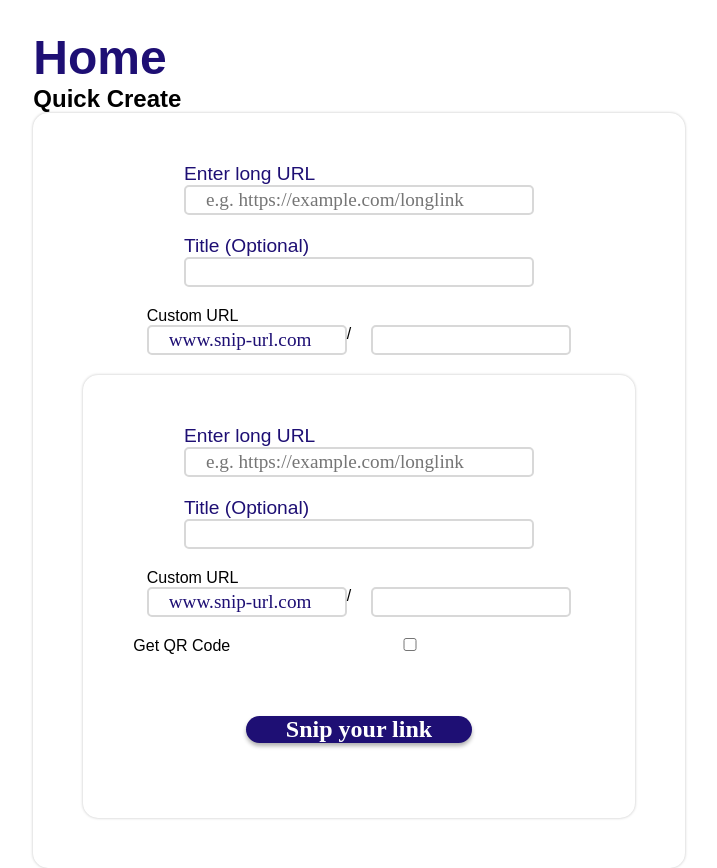
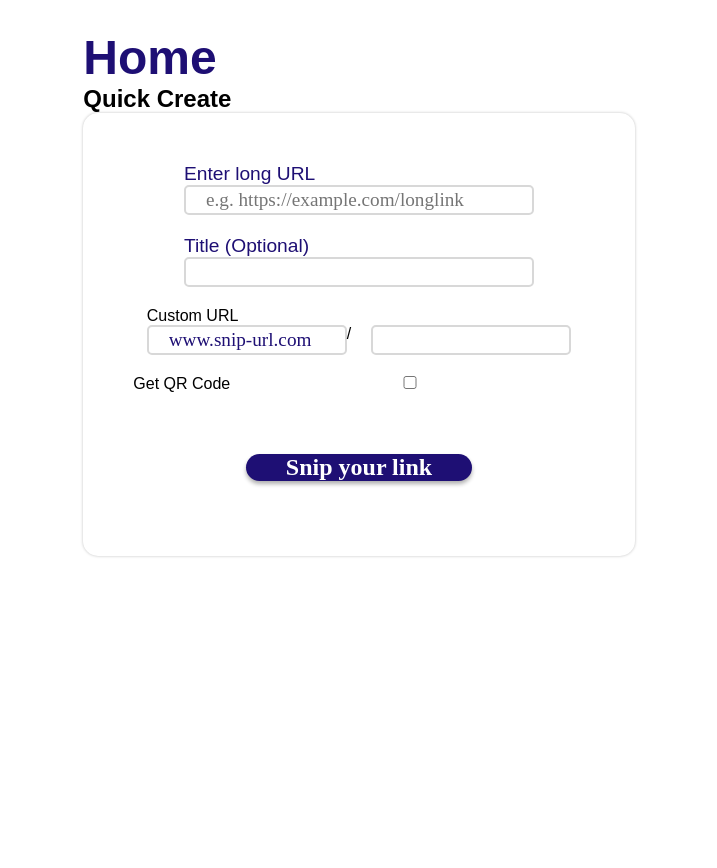
Before and after one commit to arabeladuran/snipurl, a PHP site: page /SnipURL/dashboard.php in a window 1280 px wide. Shown: the whole page, without its empty margins (281-998 px from the left). After the commit the page ends 557 px from the top, so only its background shows below. Run offline with PHP 8.4, Linux system fonts and the light colour scheme; the visitor is signed in with stand-in values (Sample User, id 1); some web fonts are replaced.

Commit message:
fixed merge

```diff
--- a/dashboard.php
+++ b/dashboard.php
@@ -158,32 +158,6 @@ if ($_SERVER["REQUEST_METHOD"] === "POST") {
                 <h2>Quick Create</h2>
 
                 <div class ="db-container">
-                    <div class="container">
-                        <p> <label class="db-txt" for="long-url">Enter long URL</label> </p>
-                        <input type="text" id="long-url" name="long-url" placeholder="e.g. https://example.com/longlink"
-                        value="<?= htmlspecialchars($_POST["email"] ?? "") ?>">
-                    </div>
-                    <?php if (isset($errors["long_url"])): ?>
-                        <em class="invalid"><?= $errors["long_url"] ?></em>
-                    <?php endif; ?>
-                    <div>
-                        <p> <label class="db-txt" for="title">Title (Optional)</label> </p>
-                        <input type="text" id="title" name="title"
-                        value="<?= htmlspecialchars($_POST["email"] ?? "") ?>">
-                    </div>
-                    <div>
-                        <p> <label for="short-url">Custom URL</label> </p>
-                        <div class="db-def-url">
-                            <input type="text" id="default-url" value="www.snip-url.com" readonly>
-                            <span> / </span>
-                            <input type="text" id="short-url" name="short-url"
-                            value="<?= htmlspecialchars($_POST["email"] ?? "") ?>">
-                        </div>
-                    </div>
-
-
-
-                <div class ="db-container">
                         <div class="container">
                             <p> <label class="db-txt" for="long-url">Enter long URL</label> </p>
                             <input type="text" id="long-url" name="long-url" placeholder="e.g. https://example.com/longlink"
```
